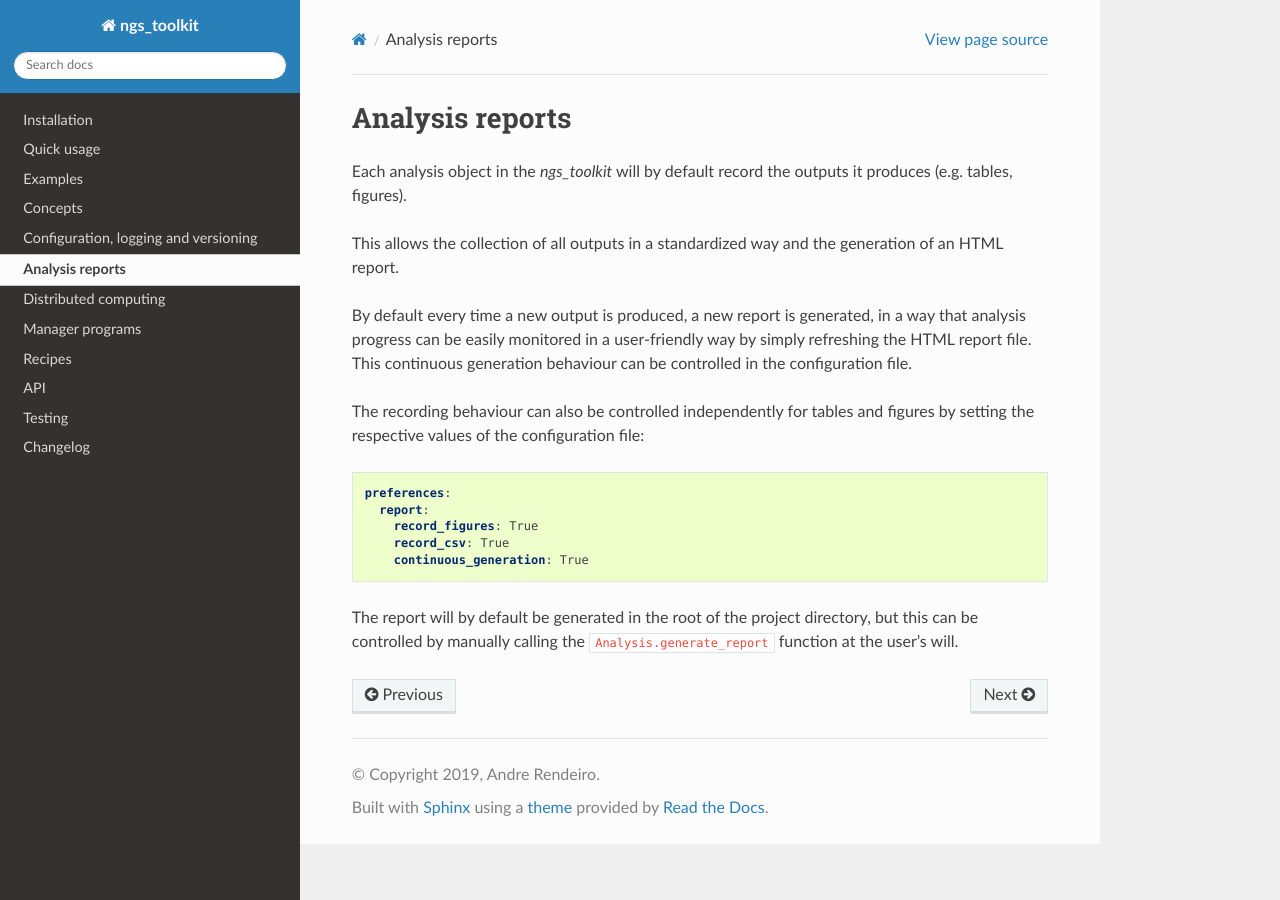
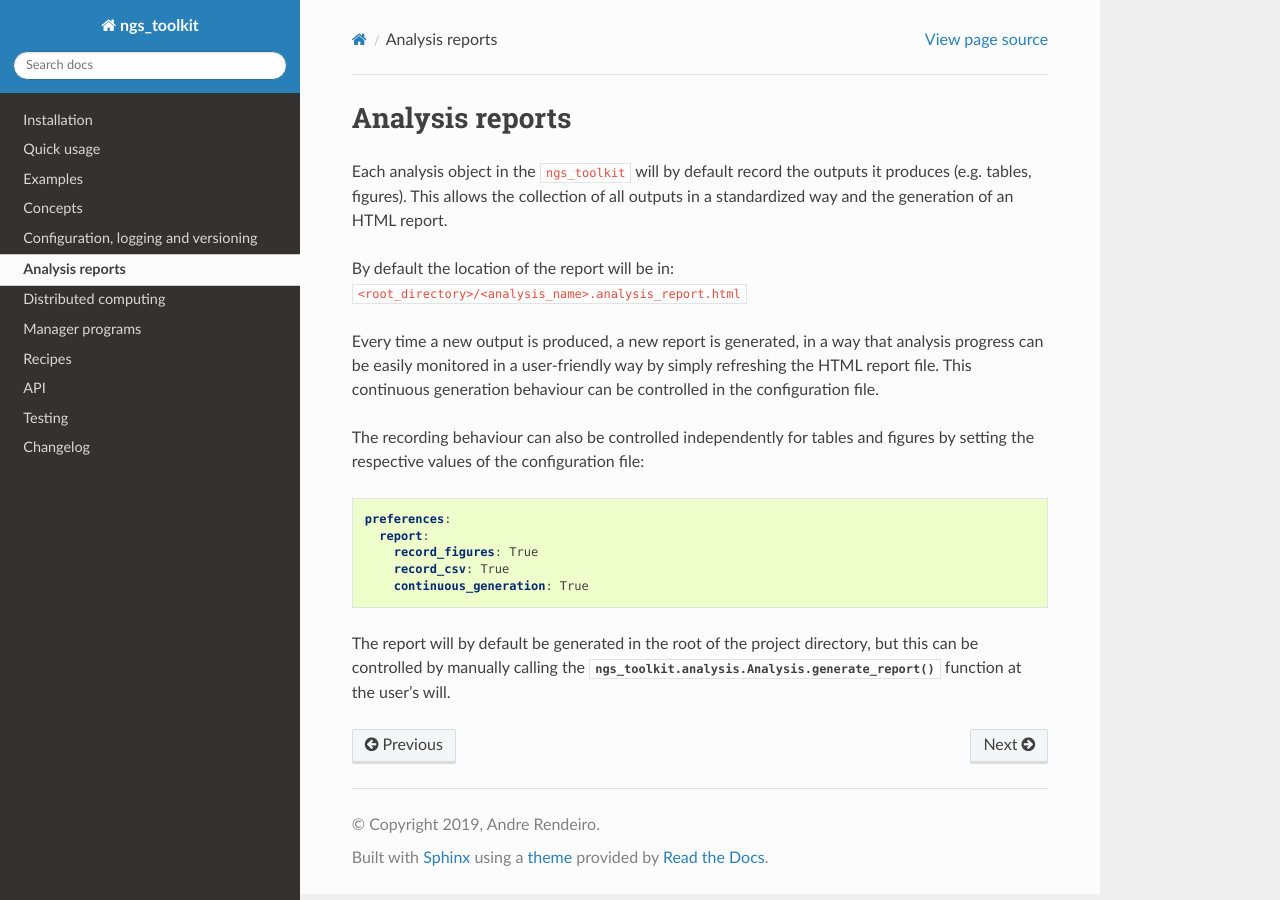
Before and after one commit to afrendeiro/toolkit, a Sphinx documentation site: the page built from docs/source/report.rst, in a window 1280 px wide. Built offline with Sphinx 7.4.7 and the Read the Docs theme 2.0.0, drawn with Linux system fonts in a browser that asks for light colours.

```diff
--- a/docs/source/report.rst
+++ b/docs/source/report.rst
@@ -3,11 +3,12 @@
 
 .. _Report:
 
-Each analysis object in the `ngs_toolkit` will by default record the outputs it produces (e.g. tables, figures).
-
+Each analysis object in the ``ngs_toolkit`` will by default record the outputs it produces (e.g. tables, figures).
 This allows the collection of all outputs in a standardized way and the generation of an HTML report.
 
-By default every time a new output is produced, a new report is generated, in a way that analysis progress can be easily monitored in a user-friendly way by simply refreshing the HTML report file. This continuous generation behaviour can be controlled in the configuration file.
+By default the location of the report will be in: ``<root_directory>/<analysis_name>.analysis_report.html``
+
+Every time a new output is produced, a new report is generated, in a way that analysis progress can be easily monitored in a user-friendly way by simply refreshing the HTML report file. This continuous generation behaviour can be controlled in the configuration file.
 
 The recording behaviour can also be controlled independently for tables and figures by setting the respective values of the configuration file:
 
@@ -19,4 +20,4 @@
         record_csv: True
         continuous_generation: True
 
-The report will by default be generated in the root of the project directory, but this can be controlled by manually calling the ``Analysis.generate_report`` function at the user's will.
+The report will by default be generated in the root of the project directory, but this can be controlled by manually calling the :func:`ngs_toolkit.analysis.Analysis.generate_report` function at the user's will.
```
Also changed, not shown: .readthedocs.yml (added).
